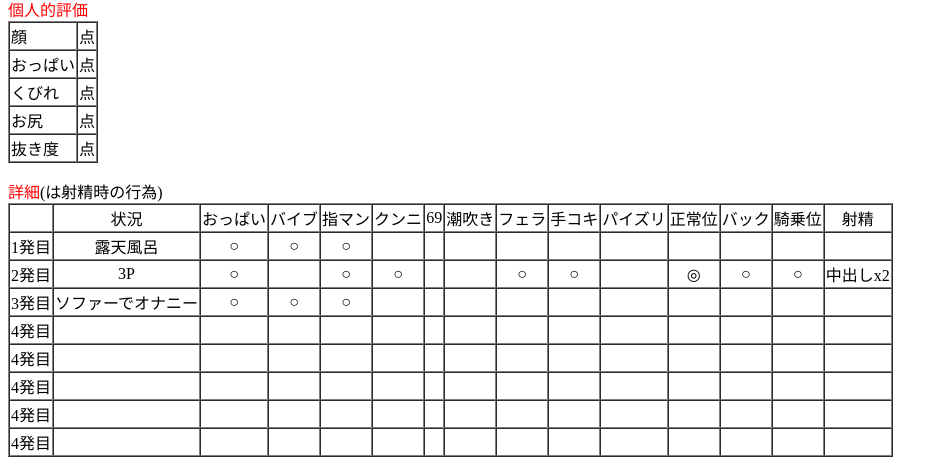
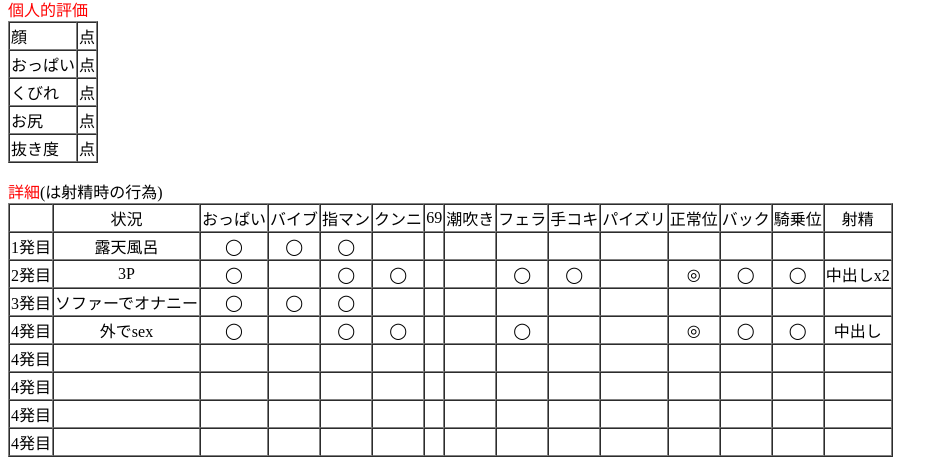
Before and after one commit to gonzaneko/dtiblog, a plain HTML site: page 20120519/index.html in a window 1280 px wide. Shown: the part 327-800 px from the top of the page, without its empty margins (0-948 px from the left). Drawn offline with Linux system fonts and the light colour scheme.

Commit message:
scene 4 complete.

```diff
--- a/20120519/index.html
+++ b/20120519/index.html
@@ -13,9 +13,9 @@
 <table border="1" cellspacing="0" style="empty-cells: show;"><tr align="center"><td></td><td>状況</td><td>おっぱい</td><td>バイブ</td><td>指マン</td><td>クンニ</td><td>69</td><td>潮吹き</td><td>フェラ</td><td>手コキ</td><td>パイズリ</td><td>正常位</td><td>バック</td><td>騎乗位</td><td>射精</td></tr>
 <tr align="center"><td>1発目</td>
 <td>露天風呂</td>
-<td>○</td><!-- おっぱい -->
-<td>○</td><!-- バイブ -->
-<td>○</td><!-- 指マン -->
+<td>◯</td><!-- おっぱい -->
+<td>◯</td><!-- バイブ -->
+<td>◯</td><!-- 指マン -->
 <td></td><!-- クンニ -->
 <td></td><!-- 69 -->
 <td></td><!-- 潮吹き -->
@@ -29,25 +29,25 @@
 </tr>
 <tr align="center"><td>2発目</td>
 <td>3P</td>
-<td>○</td><!-- おっぱい -->
+<td>◯</td><!-- おっぱい -->
 <td></td><!-- バイブ -->
-<td>○</td><!-- 指マン -->
-<td>○</td><!-- クンニ -->
+<td>◯</td><!-- 指マン -->
+<td>◯</td><!-- クンニ -->
 <td></td><!-- 69 -->
 <td></td><!-- 潮吹き -->
-<td>○</td><!-- フェラ -->
-<td>○</td><!-- 手コキ -->
+<td>◯</td><!-- フェラ -->
+<td>◯</td><!-- 手コキ -->
 <td></td><!-- パイズリ -->
 <td>◎</td><!-- 正常位 -->
-<td>○</td><!-- バック -->
-<td>○</td><!-- 騎乗位 -->
+<td>◯</td><!-- バック -->
+<td>◯</td><!-- 騎乗位 -->
 <td>中出しx2</td><!-- 射精 -->
 </tr>
 <tr align="center"><td>3発目</td>
 <td>ソファーでオナニー</td>
-<td>○</td><!-- おっぱい -->
-<td>○</td><!-- バイブ -->
-<td>○</td><!-- 指マン -->
+<td>◯</td><!-- おっぱい -->
+<td>◯</td><!-- バイブ -->
+<td>◯</td><!-- 指マン -->
 <td></td><!-- クンニ -->
 <td></td><!-- 69 -->
 <td></td><!-- 潮吹き -->
@@ -60,20 +60,20 @@
 <td></td><!-- 射精 -->
 </tr>
 <tr align="center"><td>4発目</td>
-<td></td>
-<td></td><!-- おっぱい -->
+<td>外でsex</td>
+<td>◯</td><!-- おっぱい -->
 <td></td><!-- バイブ -->
-<td></td><!-- 指マン -->
-<td></td><!-- クンニ -->
+<td>◯</td><!-- 指マン -->
+<td>◯</td><!-- クンニ -->
 <td></td><!-- 69 -->
 <td></td><!-- 潮吹き -->
-<td></td><!-- フェラ -->
+<td>◯</td><!-- フェラ -->
 <td></td><!-- 手コキ -->
 <td></td><!-- パイズリ -->
-<td></td><!-- 正常位 -->
-<td></td><!-- バック -->
-<td></td><!-- 騎乗位 -->
-<td></td><!-- 射精 -->
+<td>◎</td><!-- 正常位 -->
+<td>◯</td><!-- バック -->
+<td>◯</td><!-- 騎乗位 -->
+<td>中出し</td><!-- 射精 -->
 </tr>
 <tr align="center"><td>4発目</td>
 <td></td>
@@ -198,3 +198,29 @@
 そしてバイブ挿入です。<br>
 <img src="http://102.dtiblog.com/g/gonzaneko/file/mkds13-3-7.png.jpg" alt="" border="0" /><br>
 バイブ挿入&ローターのダブル攻撃です。世の中の女はみんなこんなことしているのでしょうか？<br>
+<img src="http://24.dtiblog.com/g/gonzaneko/file/mkds13-4-5.png.jpg" alt="" border="0" /><br>
+次のシーンはお庭でsexです。野外でするsexはドキドキ感が高まりますね。<br>
+<img src="http://24.dtiblog.com/g/gonzaneko/file/mkds13-4-6.png.jpg" alt="" border="0" /><br>
+おまんこを指でいじられています。なかなかムチっとしていて、そそられる体ですね。<br>
+<img src="http://24.dtiblog.com/g/gonzaneko/file/mkds13-4-7.png.jpg" alt="" border="0" /><br>
+アナルをじっくり観察されています。これはとても恥ずかしいですね。<br>
+<img src="http://24.dtiblog.com/g/gonzaneko/file/mkds13-4-8.png.jpg" alt="" border="0" /><br>
+後ろから指を入れられてズポズポされています。<br>
+<img src="http://24.dtiblog.com/g/gonzaneko/file/mkds13-4-9.png.jpg" alt="" border="0" /><br>
+椅子に座って開脚でクンニです。マン汁はどんなお味でしょうか。<br>
+<img src="http://24.dtiblog.com/g/gonzaneko/file/mkds13-4-10.png.jpg" alt="" border="0" /><br>
+お返しにフェラをしています。このまま顔射したくなりますね。<br>
+<img src="http://24.dtiblog.com/g/gonzaneko/file/mkds13-4-11.png.jpg" alt="" border="0" /><br>
+かなりの吸引ですね。精気を吸い取られてしまいそうです。<br>
+<img src="http://24.dtiblog.com/g/gonzaneko/file/mkds13-4-12.png.jpg" alt="" border="0" /><br>
+後ろからチンポ挿入です。<br>
+<img src="http://24.dtiblog.com/g/gonzaneko/file/mkds13-4-13.png.jpg" alt="" border="0" /><br>
+片足を担がれてチンポを出し入れされています。野外は誰からか見られているかもしれないというところが興奮しますね。個人的には野外は経験したことないですけど。<br>
+<img src="http://24.dtiblog.com/g/gonzaneko/file/mkds13-4-14.png.jpg" alt="" border="0" /><br>
+上になって自ら腰を振っているスケベ女です。いやらしいポーズです。<br>
+<img src="http://24.dtiblog.com/g/gonzaneko/file/mkds13-4-15.png.jpg" alt="" border="0" /><br>
+結合部分のアップです。固そうなチンポがオマンコにズッポリと入っています。<br>
+<img src="http://24.dtiblog.com/g/gonzaneko/file/mkds13-4-16.png.jpg" alt="" border="0" /><br>
+ベンチで挿入されています。<br>
+<img src="http://24.dtiblog.com/g/gonzaneko/file/mkds13-4-17.png.jpg" alt="" border="0" /><br>
+フィニッシュは中出しです。チンポを抜いたとたん、どろっと精液が流れ出てきました。<br>
```
Also changed, not shown: 20120519/mkds13.jpg (renamed from 20120519/MKD-S13.jpg), 20120519/mkds13a.jpg (renamed from 20120519/MKD-S13a.jpg), 20120519/pics/mkds13-4-10.png.jpg (added), 20120519/pics/mkds13-4-11.png.jpg (added), 20120519/pics/mkds13-4-12.png.jpg (added), 20120519/pics/mkds13-4-13.png.jpg (added), 20120519/pics/mkds13-4-14.png.jpg (added), 20120519/pics/mkds13-4-15.png.jpg (added), 20120519/pics/mkds13-4-16.png.jpg (added), 20120519/pics/mkds13-4-17.png.jpg (added), 20120519/pics/mkds13-4-5.png.jpg (added), 20120519/pics/mkds13-4-6.png.jpg (added), 20120519/pics/mkds13-4-7.png.jpg (added), 20120519/pics/mkds13-4-8.png.jpg (added), 1 more files.
